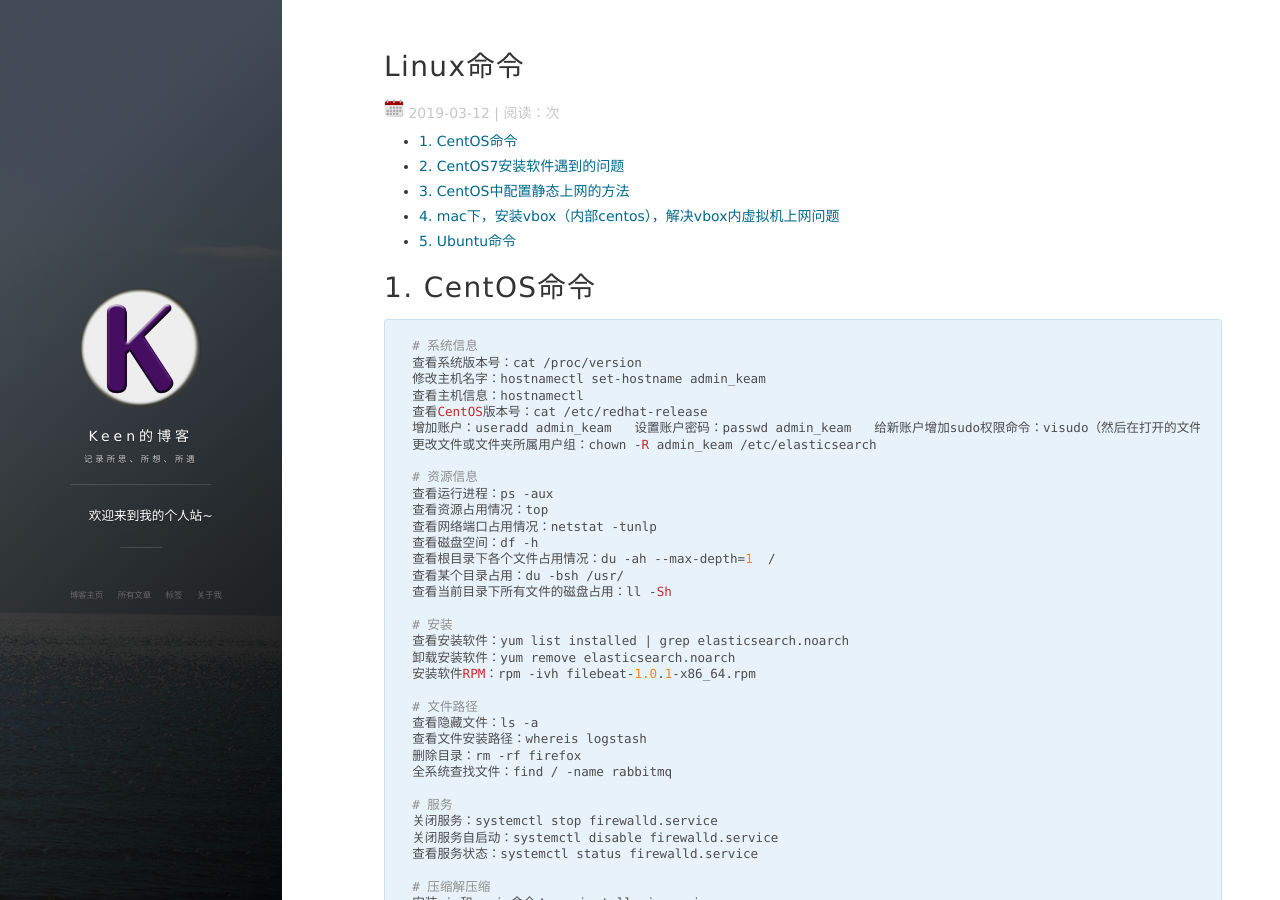
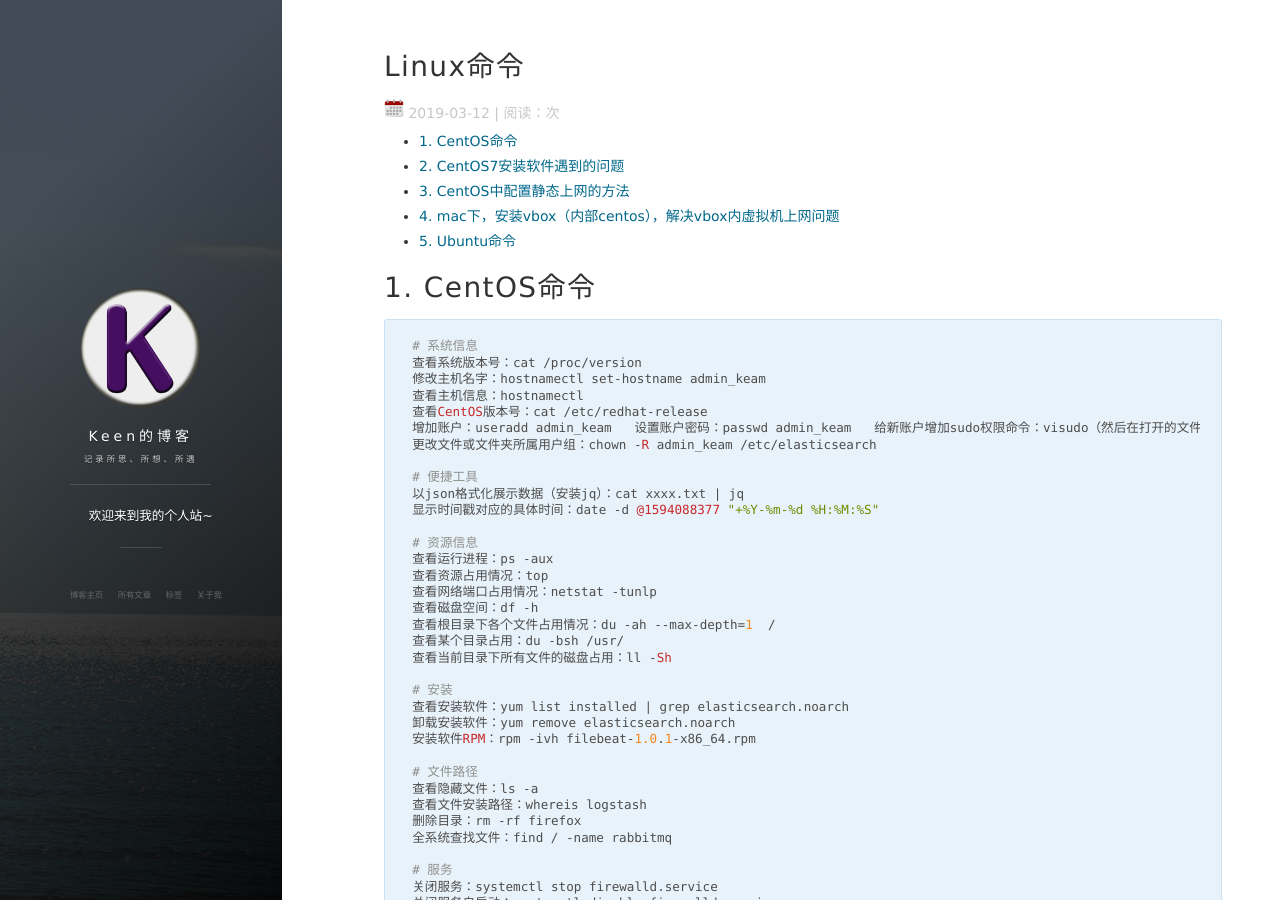
Before and after one commit to Keenjin/Keenjin.github.io, a Jekyll site: the page built from _posts/2019-03-12-linux_cmd.md, in a window 1280 px wide and 900 px high. Built offline with Jekyll 4.4.1, drawn with Linux system fonts in a browser that asks for light colours; nearby versions of some CDN libraries; comment, search, counter and statistics services are not loaded.

Commit message:
linux cmd

```diff
--- a/_posts/2019-03-12-linux_cmd.md
+++ b/_posts/2019-03-12-linux_cmd.md
@@ -25,6 +25,10 @@ tags: linux
 查看CentOS版本号：cat /etc/redhat-release
 增加账户：useradd admin_keam   设置账户密码：passwd admin_keam   给新账户增加sudo权限命令：visudo（然后在打开的文件里，找到root ALL(ALL) ALL，往下新增一行admin_keam ALL(ALL) ALL）
 更改文件或文件夹所属用户组：chown -R admin_keam /etc/elasticsearch
+
+# 便捷工具
+以json格式化展示数据（安装jq）：cat xxxx.txt | jq
+显示时间戳对应的具体时间：date -d @1594088377 "+%Y-%m-%d %H:%M:%S"
 
 # 资源信息
 查看运行进程：ps -aux
```
